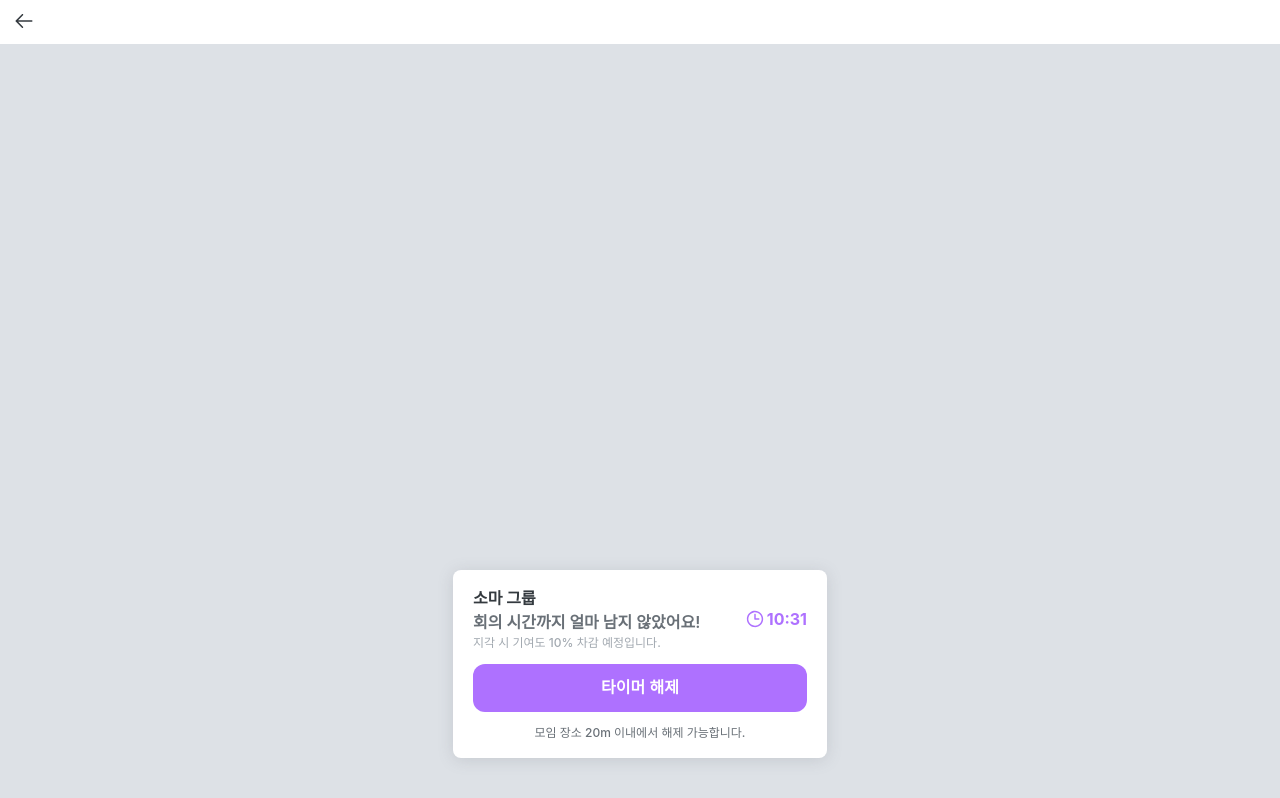
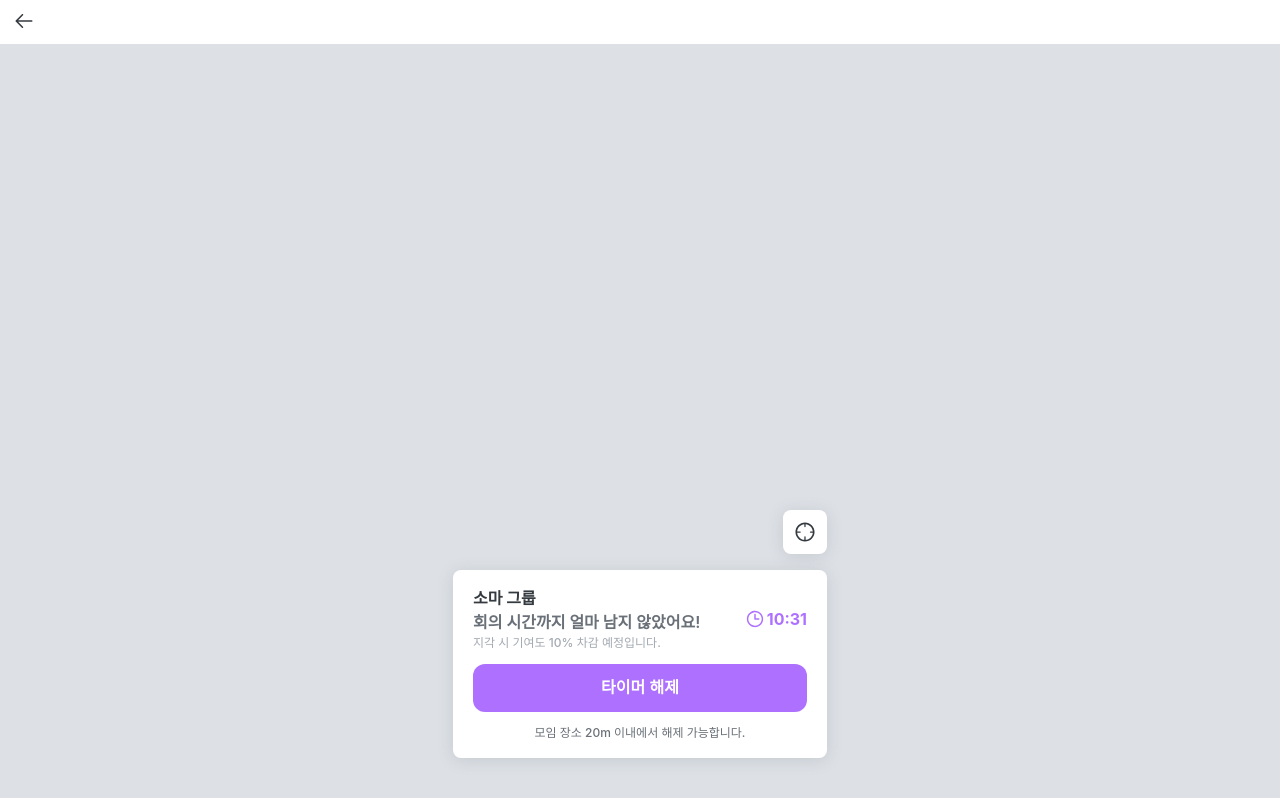
Before and after one commit to groom-link/groom-client, a Next.js app: page /group/timer-map in a window 1280 px wide. Built offline with nearby package versions, Linux system fonts and the light colour scheme; no server answers; a web font is replaced by a local one.

Commit message:
feat: Add GPS Button on kakao map

```diff
--- a/src/pages/group/timer-map.tsx
+++ b/src/pages/group/timer-map.tsx
@@ -2,7 +2,7 @@ import { useEffect, useRef } from 'react';
 import styled from '@emotion/styled';
 
 import { DEMO_PROFILE_IMAGE_URL } from '../../__mocks__';
-import { TimerPopup, TopNavBar } from '../../components/molecules';
+import { GPSButton, TimerPopup, TopNavBar } from '../../components/molecules';
 import colors from '../../styles/colors';
 import {
   getDestinationMarkerMarkup,
@@ -14,16 +14,23 @@ import {
 const Map = styled.div`
   box-sizing: border-box;
   display: flex;
-  flex-direction: center;
-  align-items: flex-end;
-  justify-content: center;
+  flex-direction: column;
+  align-items: center;
+  justify-content: flex-end;
   height: calc(100vh - 44px);
   padding-bottom: 42px;
   background-color: ${colors.grayScale.gray02};
 `;
 
-const Timer = styled(TimerPopup)`
+const TimerMenuContainer = styled.div`
+  display: flex;
+  flex-direction: column;
+  align-items: flex-end;
   z-index: 3;
+`;
+
+const GPSButtonStyled = styled(GPSButton)`
+  margin-bottom: 16px;
 `;
 
 const TimerMap = () => {
@@ -67,13 +74,19 @@ const TimerMap = () => {
     <>
       <TopNavBar backURL="/home" setting={false} />
       <Map id="map" ref={mapRef}>
-        <Timer
+        <TimerMenuContainer>
+          <GPSButtonStyled
+            selected={false}
+            onClick={() => console.log('clicked!s')}
+          />
+          <TimerPopup
             type="button"
             onClick={handleClearTimerButtonClick}
             disabled={false}
             groupName="소마 그룹"
             timer="10:31"
           />
+        </TimerMenuContainer>
       </Map>
     </>
   );
```
Lines whose indentation alone changed are shown as unchanged.
